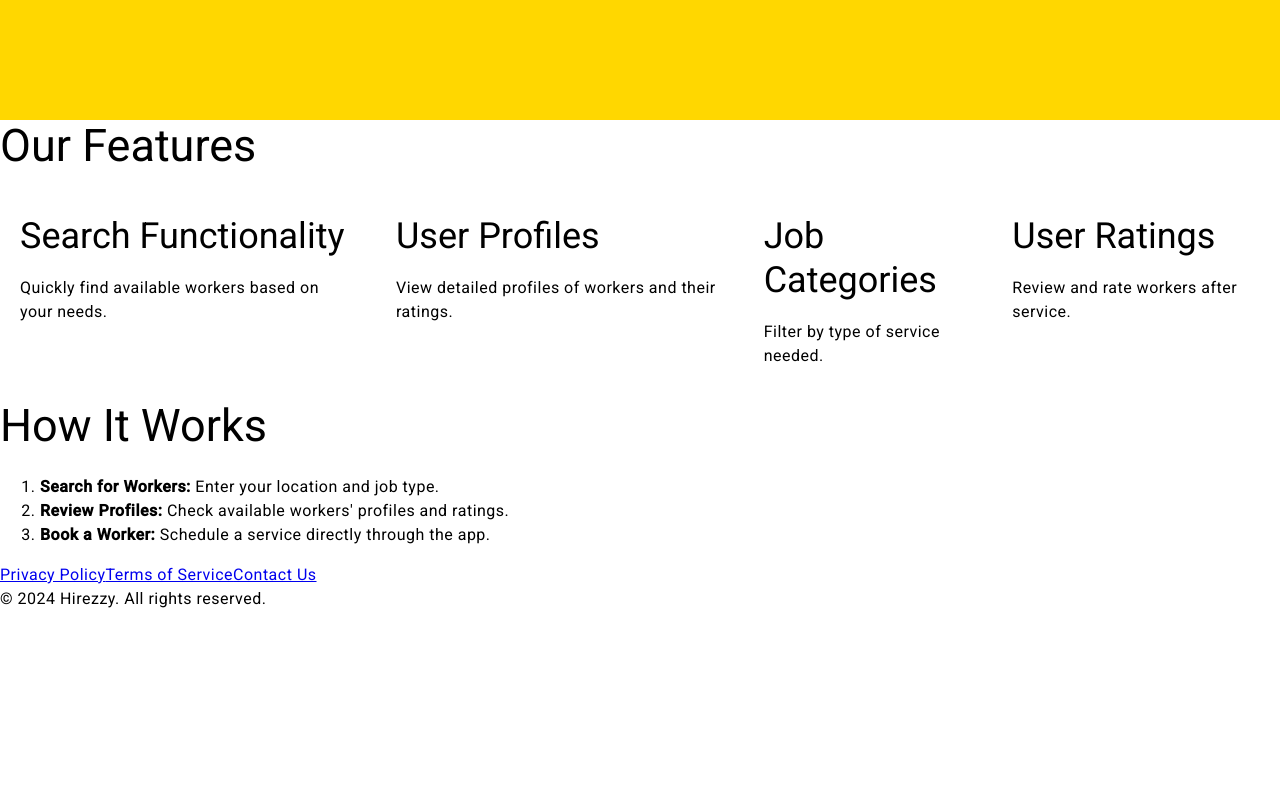
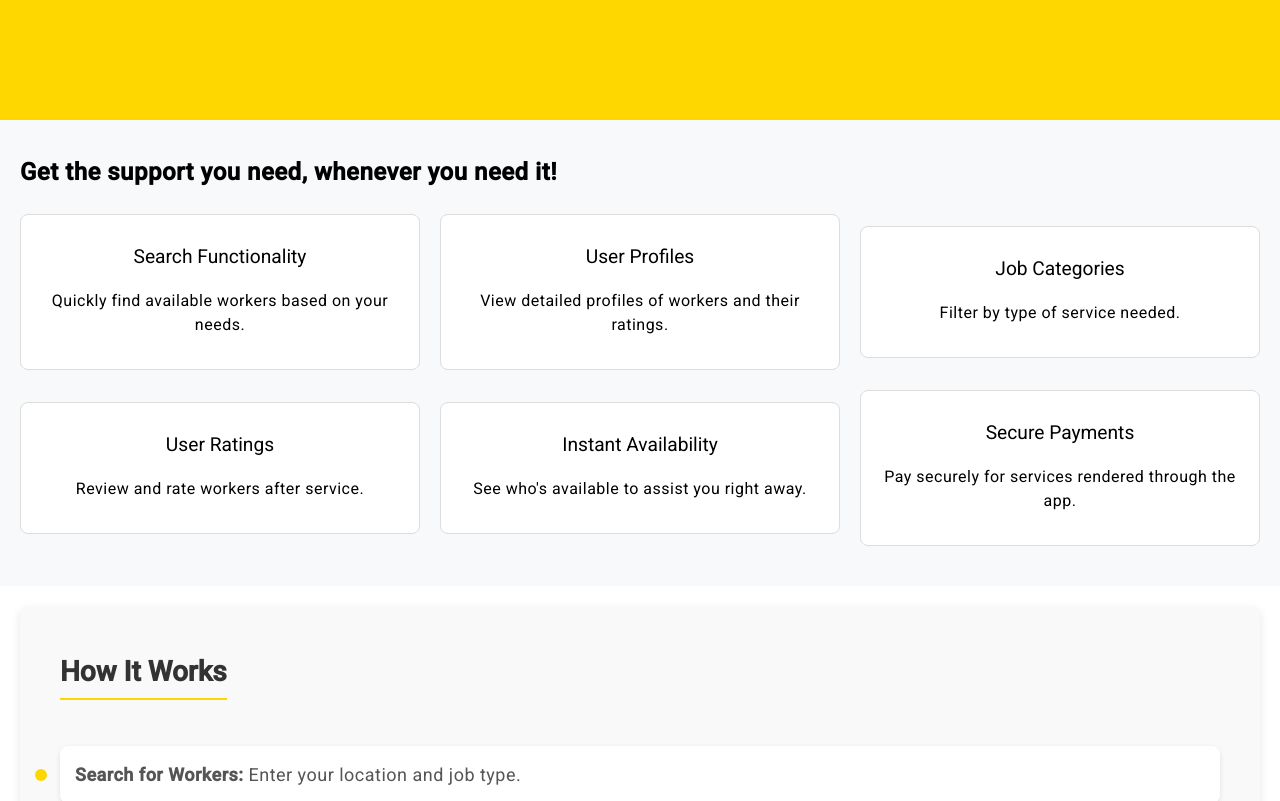
Before and after one commit to Hariharasudhan177/Utavu-Customer-Frontend, an Angular app in the folder UtavuCustomerFrontend/: page / in a window 1280 px wide. Shown: the part 620-1421 px from the top of the page. Before the commit the page ends 1243 px from the top, so only its background shows below. Built offline with nearby package versions, Linux system fonts and the light colour scheme.

Commit message:
Update features, how it works and footer with base ui design

```diff
--- a/UtavuCustomerFrontend/src/app/footer/footer.component.css
+++ b/UtavuCustomerFrontend/src/app/footer/footer.component.css
@@ -0,0 +1,29 @@
+footer {
+    background-color: #333; /* Dark background for the footer */
+    color: #fff; /* White text color */
+    padding: 20px 0; /* Vertical padding */
+    text-align: center; /* Center align text */
+    margin-top: 40px; /* Space above the footer */
+}
+
+.footer-links {
+    margin-bottom: 10px; /* Space below the links */
+}
+
+.footer-links a {
+    color: #FFD700; /* Gold color for links */
+    margin: 0 15px; /* Space between links */
+    text-decoration: none; /* Remove underline */
+    font-weight: bold; /* Bold links */
+    transition: color 0.3s; /* Smooth color transition on hover */
+}
+
+.footer-links a:hover {
+    color: #fff; /* Change to white on hover */
+    text-decoration: underline; /* Underline on hover */
+}
+
+footer p {
+    margin: 0; /* Remove default margin */
+    font-size: 14px; /* Smaller font size for the copyright text */
+}
--- a/UtavuCustomerFrontend/src/app/landing/features/features.component.css
+++ b/UtavuCustomerFrontend/src/app/landing/features/features.component.css
@@ -0,0 +1,55 @@
+#features {
+    text-align: center; /* Center the text */
+    padding: 40px 20px; /* Add padding on top/bottom and some space on sides */
+    background-color: #f8f9fa; /* Light background color for contrast */
+}
+
+.features-heading {
+    text-align: left; /* Align the heading to the left */
+    font-size: 1.5em; /* Size of the heading text */
+    margin-bottom: 30px; /* Space below the heading */
+    font-weight: bold; /* Make it bold */
+}
+
+.feature-list {
+    display: grid; /* Use grid layout */
+    grid-template-columns: repeat(3, 1fr); /* Exactly 3 boxes per row */
+    gap: 20px; /* Fixed space between grid items */
+    justify-content: center; /* Center the entire grid within the container */
+    align-items: center; /* Align items vertically centered */
+}
+
+.feature-item {
+    background-color: #ffffff; /* White background for the boxes */
+    border: 1px solid #dddddd; /* Light border for the boxes */
+    border-radius: 8px; /* Slightly rounded corners */
+    padding: 20px; /* Padding inside the boxes */
+    text-align: center; /* Center text inside the item */
+    transition: transform 0.2s; /* Smooth transition for hover effect */
+}
+
+.feature-item:hover {
+    transform: translateY(-5px); /* Lift effect on hover */
+}
+
+.feature-item h3 {
+    font-size: 1.2em; /* Size of feature title */
+    margin: 0 0 10px 0; /* Space below the title */
+}
+
+.feature-item p {
+    font-size: 1em; /* Size of feature description */
+}
+
+/* Responsive styles */
+@media (max-width: 1024px) {
+    .feature-list {
+        grid-template-columns: repeat(2, 1fr); /* 2 boxes per row */
+    }
+}
+
+@media (max-width: 768px) {
+    .feature-list {
+        grid-template-columns: 1fr; /* 1 box per row */
+    }
+}
--- a/UtavuCustomerFrontend/src/app/landing/features/features.component.html
+++ b/UtavuCustomerFrontend/src/app/landing/features/features.component.html
@@ -1,5 +1,5 @@
 <section id="features">
-    <h2>Our Features</h2>
+    <p class="features-heading">Get the support you need, whenever you need it!</p>
     <div class="feature-list">
         <div class="feature-item">
             <h3>Search Functionality</h3>
@@ -17,5 +17,13 @@
             <h3>User Ratings</h3>
             <p>Review and rate workers after service.</p>
         </div>
+        <div class="feature-item">
+            <h3>Instant Availability</h3>
+            <p>See who's available to assist you right away.</p>
+        </div>
+        <div class="feature-item">
+            <h3>Secure Payments</h3>
+            <p>Pay securely for services rendered through the app.</p>
+        </div>
     </div>
 </section>
--- a/UtavuCustomerFrontend/src/app/landing/hero/hero.component.html
+++ b/UtavuCustomerFrontend/src/app/landing/hero/hero.component.html
@@ -1,6 +1,6 @@
 <section class="hero">
     <div class="hero-content">
-        <h1>Find any help with Hirezzy</h1>
+        <h1>Find help with Hirezzy</h1>
         <p class="hero-description">Easily connect with skilled workers.</p>
         <div class="input-container">
             <input type="text" placeholder="Enter your location" />
@@ -15,7 +15,7 @@
         <button class="search-button">Search</button>
     </div>
     <div class="hero-image">
-        <img src="images/landingimage.svg" alt="Helpers" />
+        <img src="images/house-cleaner-cleaning-windows-of-house.svg" alt="Helpers" />
         <p class="image-attribution">
         <a href="https://iconscout.com/illustrations/renovation" class="text-underline font-size-sm"
             target="_blank">Image</a> by <a
--- a/UtavuCustomerFrontend/src/app/landing/howitworks/howitworks.component.css
+++ b/UtavuCustomerFrontend/src/app/landing/howitworks/howitworks.component.css
@@ -0,0 +1,56 @@
+#how-it-works {
+    padding: 40px;
+    background-color: #f9f9f9; /* Light grey background */
+    text-align: left; /* Left align the text */
+    border-radius: 8px; /* Rounded corners */
+    box-shadow: 0 4px 10px rgba(0, 0, 0, 0.1); /* Soft shadow for depth */
+    margin: 20px; /* Margin around the section */
+}
+
+#how-it-works h2 {
+    font-size: 28px; /* Larger font size for heading */
+    margin-bottom: 30px; /* Space below the heading */
+    color: #333; /* Dark color for heading */
+    font-weight: bold; /* Bold text for emphasis */
+    border-bottom: 2px solid #FFD700; /* Gold line below heading */
+    display: inline-block; /* Makes the line fit the width of the text */
+}
+
+#how-it-works ol {
+    list-style-type: none; /* Remove default numbering */
+    padding-left: 0; /* Remove left padding */
+}
+
+#how-it-works li {
+    background-color: #fff; /* White background for list items */
+    margin-bottom: 15px; /* Space between items */
+    padding: 15px; /* Padding inside items */
+    border-radius: 8px; /* Rounded corners for items */
+    box-shadow: 0 2px 5px rgba(0, 0, 0, 0.1); /* Soft shadow for items */
+    font-size: 18px; /* Font size for the steps */
+    line-height: 1.5; /* Increase line height */
+    color: #555; /* Slightly lighter color for text */
+    position: relative; /* Relative positioning for the icon */
+}
+
+#how-it-works li::before {
+    content: ''; /* Add content before the list item */
+    position: absolute; /* Position it absolutely */
+    left: -25px; /* Adjust positioning */
+    top: 50%; /* Center vertically */
+    transform: translateY(-50%); /* Adjust for perfect centering */
+    width: 12px; /* Circle width */
+    height: 12px; /* Circle height */
+    border-radius: 50%; /* Make it a circle */
+    background-color: #FFD700; /* Gold color */
+}
+
+@media (max-width: 768px) {
+    #how-it-works h2 {
+        font-size: 24px; /* Smaller font size for smaller screens */
+    }
+
+    #how-it-works li {
+        font-size: 16px; /* Adjust font size for smaller screens */
+    }
+}
--- a/UtavuCustomerFrontend/src/app/landing/howitworks/howitworks.component.html
+++ b/UtavuCustomerFrontend/src/app/landing/howitworks/howitworks.component.html
@@ -1,8 +1,9 @@
 <section id="how-it-works">
     <h2>How It Works</h2>
     <ol>
-      <li><strong>Search for Workers:</strong> Enter your location and job type.</li>
-      <li><strong>Review Profiles:</strong> Check available workers' profiles and ratings.</li>
-      <li><strong>Book a Worker:</strong> Schedule a service directly through the app.</li>
+        <li><strong>Search for Workers:</strong> Enter your location and job type.</li>
+        <li><strong>Provide a Time Slot:</strong> Specify when you need the service.</li>
+        <li><strong>Review Profiles:</strong> Check available workers' profiles and ratings.</li>
+        <li><strong>Book a Worker:</strong> Schedule a service directly through the app.</li>
     </ol>
-  </section>
+</section>
```
Also changed, not shown: UtavuCustomerFrontend/src/app/footer/footer.component.html (+4 -4 lines), UtavuCustomerFrontend/src/assets/images/house-cleaner-cleaning-windows-of-house.svg (added). Lines whose indentation alone changed are shown as unchanged.
